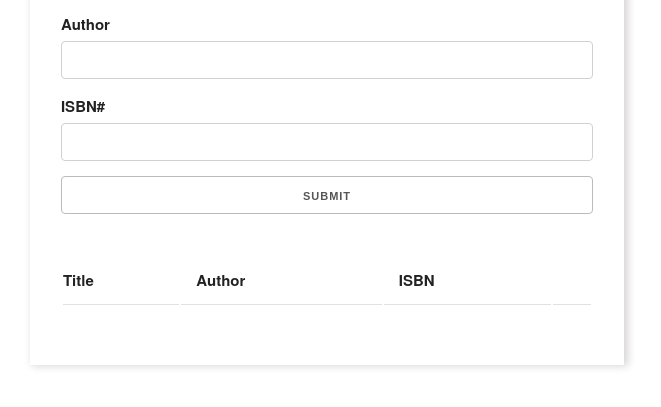
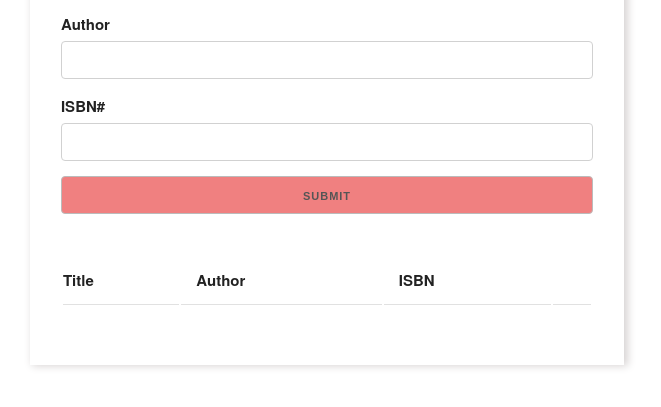
Before and after one commit to AniKarapetian/OOP_Book_List_Es6, a plain HTML site: page index.html in a window 1280 px wide. Shown: the part 157-564 px from the top of the page, without its empty margins (313-974 px from the left). Drawn offline with nearby package versions, Linux system fonts and the light colour scheme.

Commit message:
modified button style

```diff
--- a/index.html
+++ b/index.html
@@ -19,6 +19,9 @@
         font-size: 30px;
         color: brown;
       }
+      #submit{
+        background-color: lightcoral;
+      }
     </style>
     <title>Book List</title>
   </head>
@@ -39,7 +42,7 @@
           <input type="text" id="isbn" class="u-full-width" />
         </div>
         <div>
-          <input type="submit" value="Submit" class="u-full-width" />
+          <input type="submit" id ='submit' value="Submit" class="u-full-width" />
         </div>
       </form>
       <table class="u-full-width">
```
